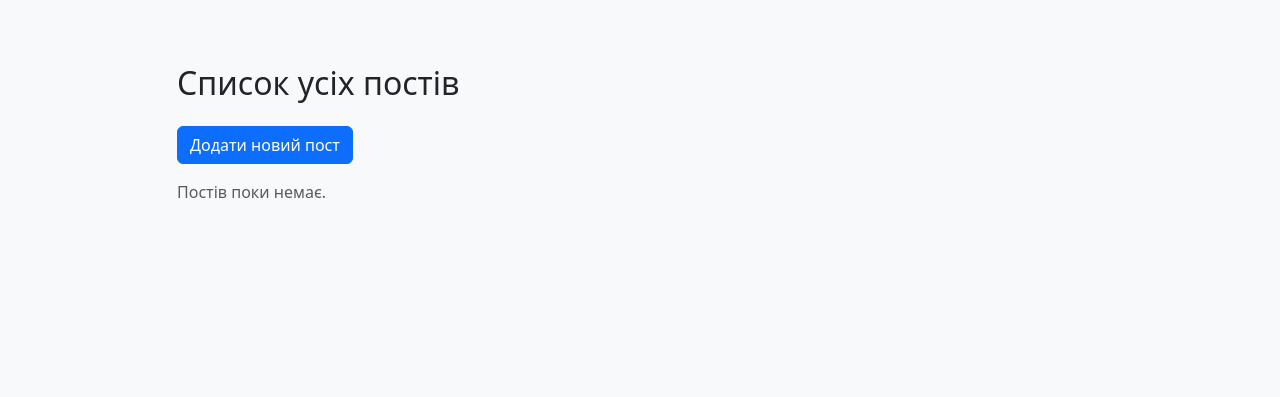
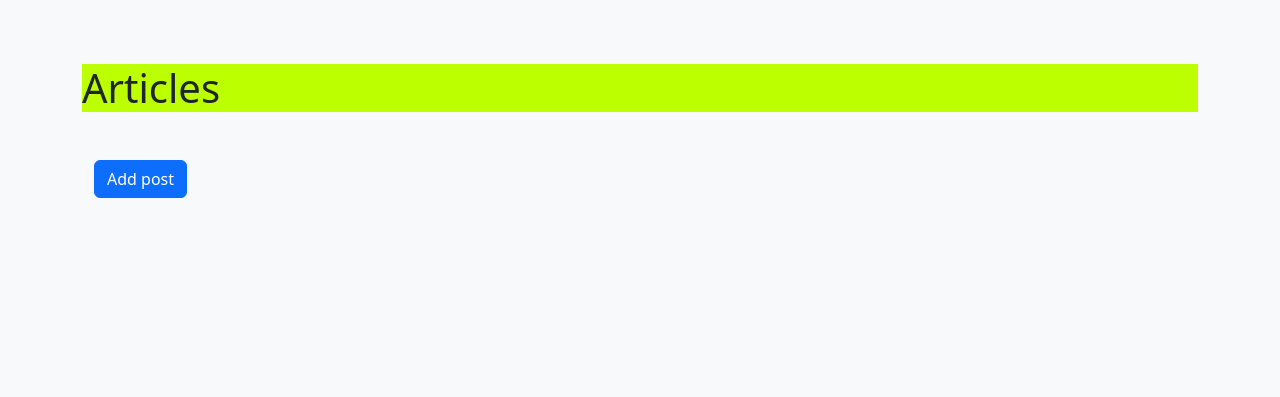
Before and after one commit to vladyslav-rynder/flask-app-lab, a Flask app: page /post in a window 1280 px wide. Shown: the part 56-453 px from the top of the page. Run offline with Flask 3, Linux system fonts and the light colour scheme.

Commit message:
style: add CSS styles and update templates

```diff
--- /dev/null
+++ b/app/posts/static/css/posts.css
@@ -0,0 +1,3 @@
+.myclass {
+    background-color: #bbff00; /* Fully opaque */
+}
--- a/app/posts/templates/posts/all_posts.html
+++ b/app/posts/templates/posts/all_posts.html
@@ -2,31 +2,28 @@
 {% block title %}Усі пости{% endblock %}
 
 {% block content %}
-<div class="row">
-  <div class="col-md-10 offset-md-1">
-    <h2 class="mb-4">Список усіх постів</h2>
-    <a href="{{ url_for('posts.create_post') }}" class="btn btn-primary mb-3">Додати новий пост</a>
+<link rel="stylesheet" href="{{ url_for('.static', filename='css/posts.css') }}">
+<h1 class="myclass">Articles</h1>
 
-    {% if posts %}
-    <div class="list-group">
-      {% for post in posts %}
-      <div class="list-group-item list-group-item-action mb-2 shadow-sm rounded">
-        <div class="d-flex w-100 justify-content-between">
-          <h5 class="mb-1">
-            <a href="{{ url_for('posts.detail_post', id=post.id) }}" class="text-decoration-none">
-              {{ post.title }}
-            </a>
-          </h5>
-          <small class="text-muted">{{ post.posted.strftime('%Y-%m-%d %H:%M') if post.posted else '' }}</small>
+<div class="container mt-5">
+  <form action="{{ url_for('posts.create_post') }}" class="mb-4" method="GET">
+    <button type="submit" class="btn btn-primary">Add post</button>
+  </form>
+
+  <div class="row">
+    {% for post in posts %}
+    <div class="col-md-4 mb-3">
+      <div class="card h-100">
+        <img src="{{ url_for('.static', filename='img/postImg.png') }}" class="card-img-top" height="150px" alt="default image">
+        <div class="card-body">
+          <h5 class="card-title">{{ post.title }} | title</h5>
+          <p class="card-text">Post ID: {{ post.id }}</p>
+          <p class="card-text">{{ post.content[:100] }}...</p>
+          <a href="{{ url_for('posts.detail_post', id=post.id) }}" class="btn btn-info btn-sm">View Post</a>
         </div>
-        <p class="mb-1">{{ post.content[:100] }}...</p>
-        <small class="text-muted">Автор: <strong>{{ post.author }}</strong> | Категорія: {{ post.category }}</small>
       </div>
-      {% endfor %}
     </div>
-    {% else %}
-    <p class="text-muted">Постів поки немає.</p>
-    {% endif %}
+    {% endfor %}
   </div>
 </div>
 {% endblock %}
--- a/app/posts/views.py
+++ b/app/posts/views.py
@@ -13,6 +13,7 @@ def list_posts():
 def create_post():
     form = PostForm()
     if form.validate_on_submit():
+
         author_name = session.get("username", "Anonymous")
 
         post = Post(
@@ -20,6 +21,7 @@ def create_post():
             content=form.content.data,
             is_active=form.is_active.data,
             author=author_name,
+            posted=form.publish_date.data,
             category=form.category.data
         )
         db.session.add(post)
@@ -28,11 +30,6 @@ def create_post():
         return redirect(url_for("posts.list_posts"))
     return render_template("add_post.html", form=form, legend="New Post")
 
-@post_bp.route("/post/<int:id>", methods=["GET"])
-def detail_post(id):
-    post = db.get_or_404(Post, id)
-    return render_template("detail_post.html", post=post)
-
 @post_bp.route("/post/<int:id>/update", methods=["GET", "POST"])
 def update_post(id):
     post = db.session.get(Post, id)
@@ -40,14 +37,22 @@ def update_post(id):
         abort(404)
 
     form = PostForm(obj=post)
+    if request.method == 'GET' and post.posted:
+        form.publish_date.data = post.posted
 
     if form.validate_on_submit():
         form.populate_obj(post)
+        post.posted = form.publish_date.data
         db.session.commit()
         flash("Пост оновлено!", "success")
         return redirect(url_for("posts.detail_post", id=post.id))
 
     return render_template("add_post.html", form=form, legend="Редагувати пост")
+
+@post_bp.route("/post/<int:id>", methods=["GET"])
+def detail_post(id):
+    post = db.get_or_404(Post, id)
+    return render_template("detail_post.html", post=post)
 
 @post_bp.route("/post/<int:id>/delete", methods=["POST"])
 def delete_post(id):
```
Also changed, not shown: app/posts/forms.py (+12 -15 lines), app/posts/templates/posts/add_post.html (+2 -8 lines), app/users/views.py (+6 -3 lines), app/posts/static/img/postImg.png (added), instance/data.sqlite.
